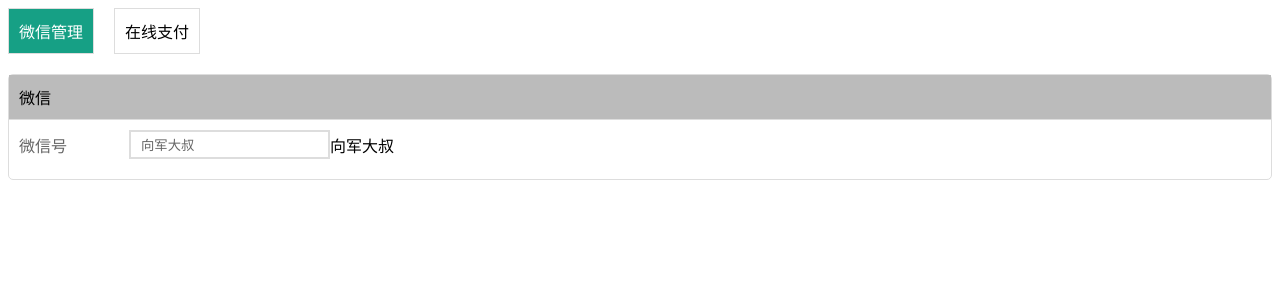
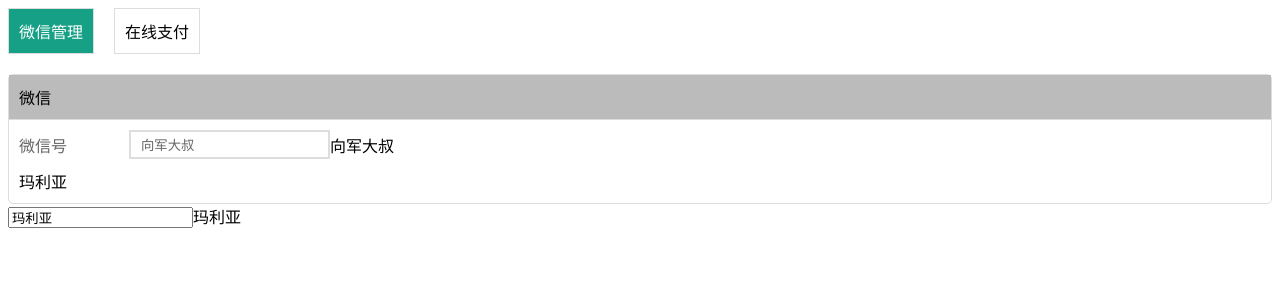
Before and after one commit to nbutluo/VueLearn, a Vue app in the folder provide/: page / in a window 1280 px wide. Shown: the top 300 px of the page. Built offline with nearby package versions, Linux system fonts and the light colour scheme.

Commit message:
使用计算属性动态更新子组件

```diff
--- a/provide/src/App.vue
+++ b/provide/src/App.vue
@@ -8,6 +8,7 @@
   </main>
   <component :is="currentComponent"/>
 
+  <input type="text" v-model="teacher">{{ teacher }}
 </template>
 
 <script>
@@ -21,8 +22,8 @@
   // },
   provide() {
     return {
-      webName:'后盾人',
-      teacher: this.teacher  // 如果是从 data中获取值进行传递，则应该按照这种写法
+      webName: '后盾人',
+      teacher: computed(()=>this.teacher),  // 如果是从 data中获取值进行传递，则应该按照这种写法
     }
   },
   components: {
@@ -31,7 +32,7 @@
   },
   data() {
     return {
-      teacher:'向军',
+      teacher: '玛利亚',
       currentComponent: 'weixin',
       components: [
         {
@@ -54,12 +55,14 @@
 main {
   display: flex;
   margin-bottom: 15px;
+
   div {
     border: solid 1px #ddd;
     padding: 10px;
     margin-right: 20px;
     cursor: pointer;
     transition: 0.5s;
+
     &.active {
       background: #16a085;
       color: #fff;
--- a/provide/src/components/Weixin.vue
+++ b/provide/src/components/Weixin.vue
@@ -6,7 +6,9 @@
     <div>
       <x-input title="微信号" v-model="appName"/>
     </div>
+    {{teacher}}
   </card>
+
 </template>
 
 <script>
```
